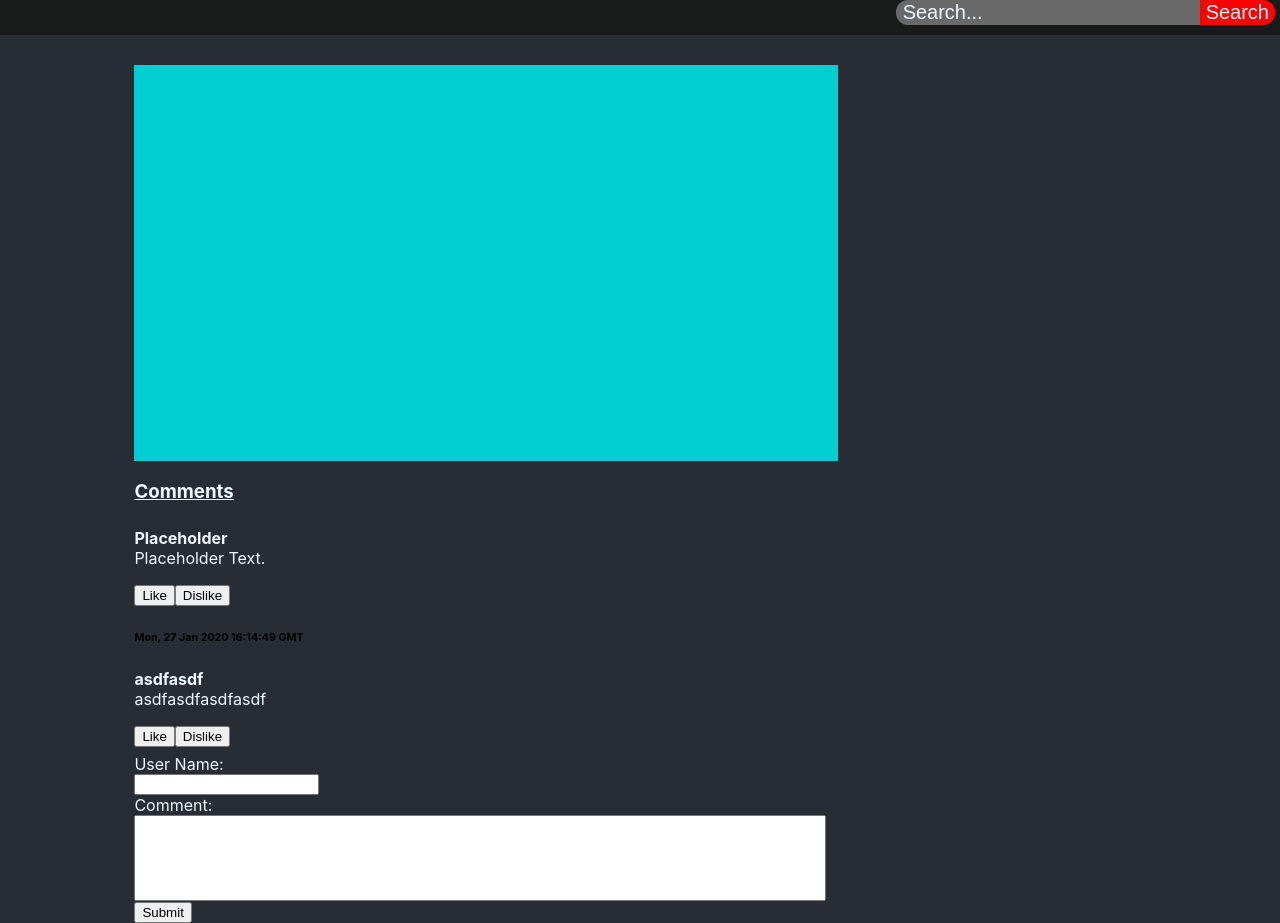
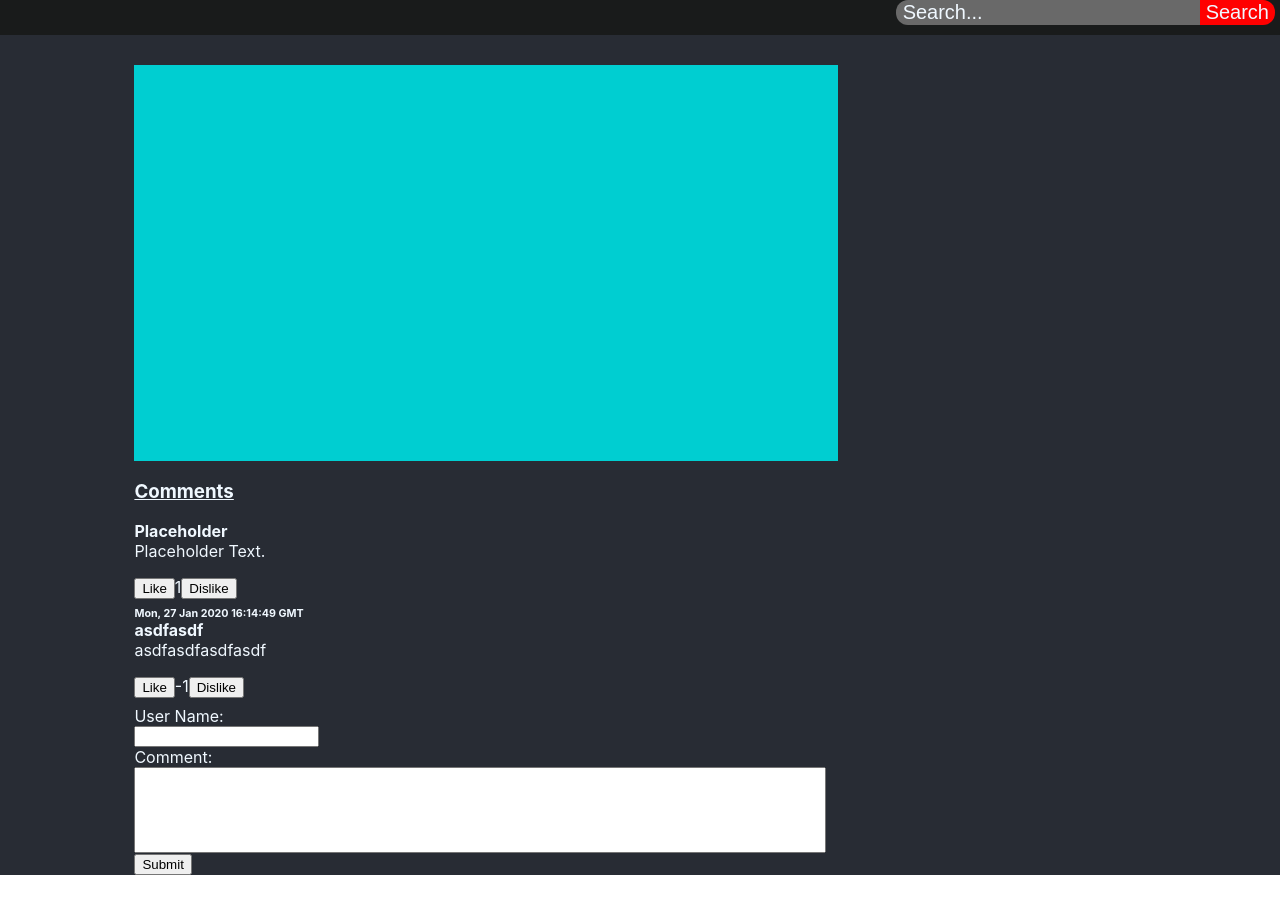
Before and after one commit to MJBackes/YouTubeClone, a React (Create React App) app: page / in a window 1280 px wide. After the commit the page ends 875 px from the top, so only its background shows below. Built offline with nearby package versions, Linux system fonts and the light colour scheme; no server answers; data requests are answered from the project's data file.

Commit message:
Added the ability to like and dislike comments.

```diff
--- a/src/App.css
+++ b/src/App.css
@@ -37,7 +37,7 @@
   margin-left:15%;
 }
 
-h3,h4,h5, p{
+h3,h4,h5,h6,p,span{
   color:aliceblue;
 }
 
--- a/src/App.js
+++ b/src/App.js
@@ -34,8 +34,6 @@ function App() {
   }, [currentVideo]);
 
   useEffect(() => {
-    console.log("updated comments:");
-    console.log(comments);
     if(comments.comments && comments.comments.length > 0)
     axios.put(`http://localhost:30003/commentThreads/${currentVideo.videoId}`, comments);
   }, [comments]);
--- /dev/null
+++ b/src/Comment.css
@@ -0,0 +1,3 @@
+h4,h6{
+    margin:0;
+}
--- a/src/Comment.js
+++ b/src/Comment.js
@@ -1,15 +1,43 @@
-import React, {useState} from 'react';
+import React, {useState, useEffect} from 'react';
+import './Comment.css';
 
 const Comment = (props) => {
     const [isLiked, setIsLiked] = useState(false);
-    const [isDisliked, setIdDisliked] = useState(false);
+    const [isDisliked, setIsDisliked] = useState(false);
+    var comments = {
+        id: props.comments.id,
+        comments: props.comments.comments
+    };
+    useEffect(() => {
+        comments.comments.map( (comment) => {
+            if(comment.commentId === props.commentId)
+                comment.totalLikes = isLiked ? ++comment.totalLikes : --comment.totalLikes;
+        });
+        props.setComments(comments);
+    }, [isLiked]);
+    useEffect(() => {
+        comments.comments.map( (comment) => {
+            if(comment.commentId === props.commentId)
+                comment.totalLikes = isDisliked ? --comment.totalLikes : ++comment.totalLikes;
+        });
+        props.setComments(comments);
+    }, [isDisliked]);
     return (
         <div className="commentContainer">
             <h6 className="commentPostTime">{props.timeOfPost}</h6>
             <h4 className="userName">{props.userName}</h4>
             <p className="commentBody">{props.commentBody}</p>
-            <button>Like</button>
-            <button>Dislike</button>
+            <button onClick={() =>
+            {
+                setIsLiked(!isLiked);
+                setIsDisliked(false);
+            }}>Like</button>
+            <span>{props.totalLikes}</span>
+            <button onClick={() =>
+            {
+                setIsDisliked(!isDisliked);
+                setIsLiked(false);
+            }}>Dislike</button>
         </div>
     );
 }
--- a/src/CommentSection.js
+++ b/src/CommentSection.js
@@ -13,12 +13,12 @@ const CommentSection = (props) => {
                     userName={props.comments.comments[i].userName}
                     commentBody={props.comments.comments[i].commentBody}
                     setComments={props.setComments}
+                    commentId={props.comments.comments[i].commentId}
+                    totalLikes={props.comments.comments[i].totalLikes}
                     comments={props.comments}
                 />
             );
         }
-    console.log("list:");
-    console.log(list);
     return (
         <div id="commentSectionContainer">
             {list}
--- a/src/db.json
+++ b/src/db.json
@@ -9,13 +9,13 @@
           "commentBody": "Placeholder Text.",
           "timeOfPost": null,
           "parentCommentId": null,
-          "totalLikes": 0
+          "totalLikes": 1
         },
         {
           "commentId": "GgnClrx8N2k-2",
           "userName": "asdfasdf",
           "commentBody": "asdfasdfasdfasdf",
-          "totalLikes": 0,
+          "totalLikes": -1,
           "parentCommentId": null,
           "timeOfPost": "Mon, 27 Jan 2020 16:14:49 GMT"
         }
```
